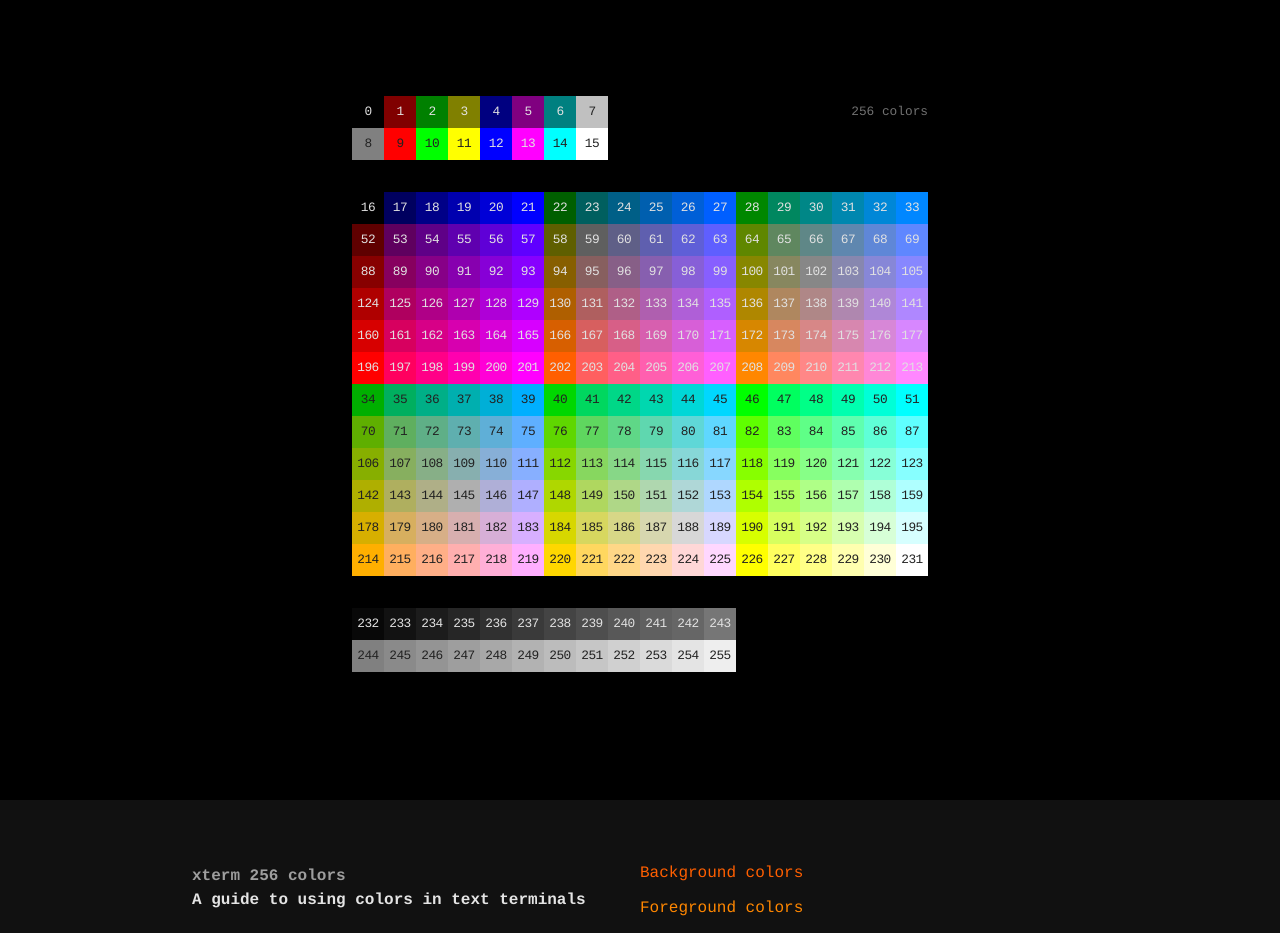
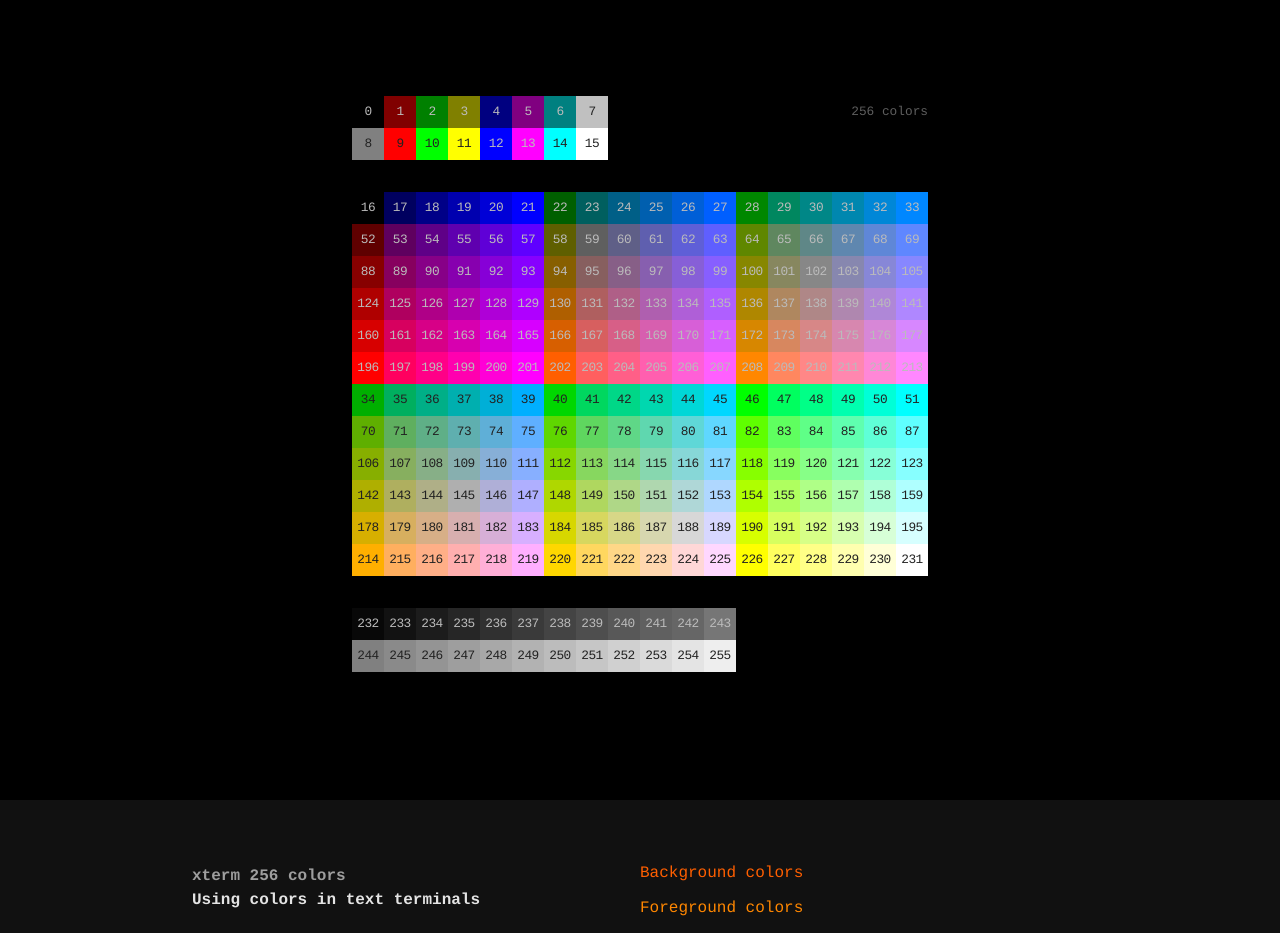
Before and after one commit to linrock/256-colors, a Vue app: page / in a window 1280 px wide. Shown: the top 933 px of the page. Built offline with nearby package versions, Linux system fonts and the light colour scheme.

Commit message:
Adjust some text colors

```diff
--- a/src/App.vue
+++ b/src/App.vue
@@ -22,7 +22,7 @@
       .container.flex-responsive
         aside
           h1 xterm 256 colors
-          h3 A guide to using colors in text terminals
+          h3 Using colors in text terminals
         nav
           a(href="#background-colors")
             color-span(:code="202") Background colors
--- a/src/style.styl
+++ b/src/style.styl
@@ -191,9 +191,11 @@ aside
   line-height 1.5rem
 
 section
+  color #bbb
   line-height 1.5rem
 
   code
+    color #f5f5f5
     line-height 1rem
 
   &.color-squares
```
